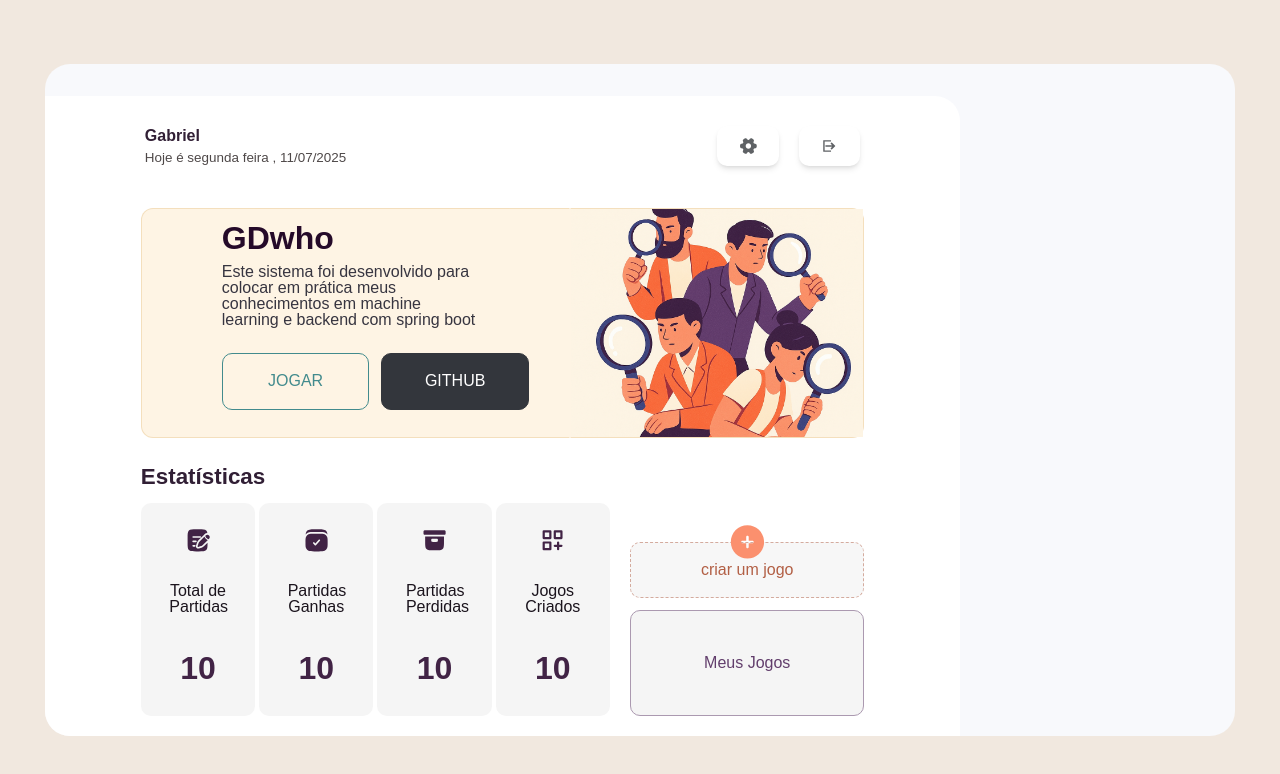
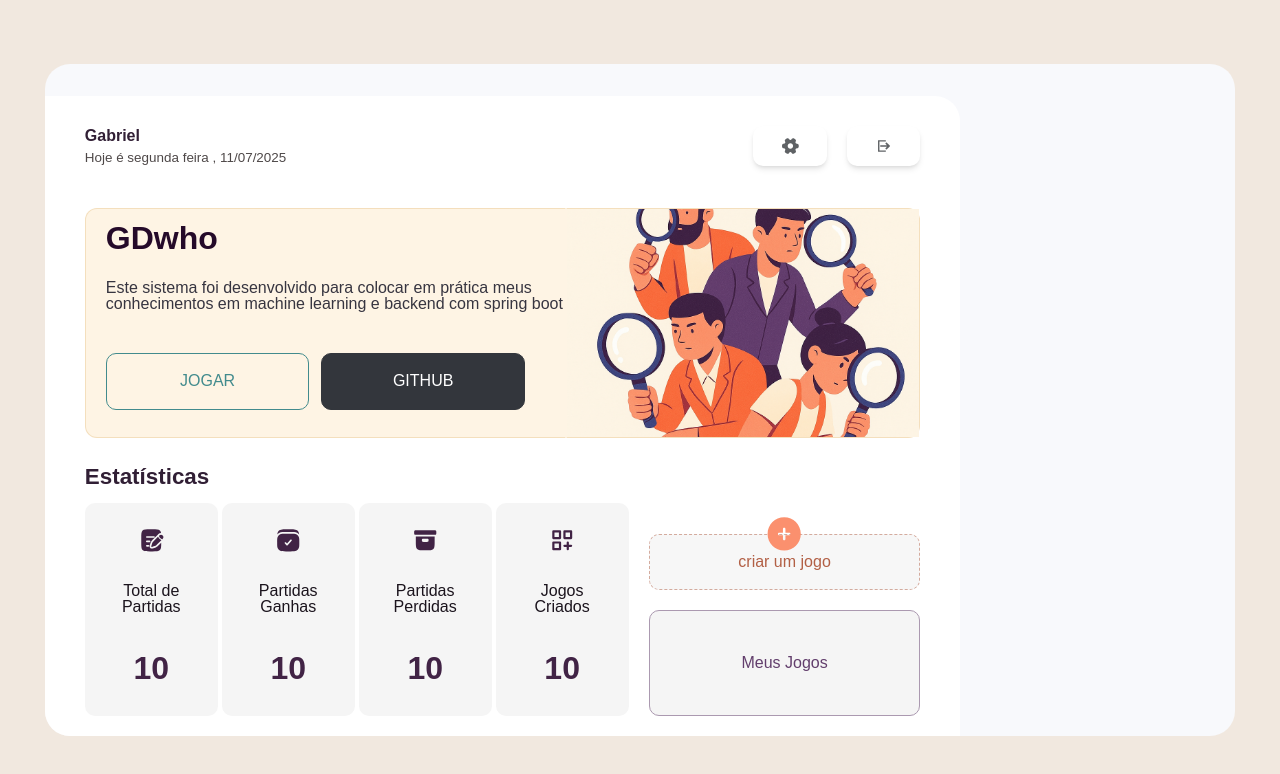
Before and after one commit to brownzini/gdwho, a Next.js app: page / in a window 1280 px wide. Shown: the top 774 px of the page. Built offline with nearby package versions, Linux system fonts and the light colour scheme.

Commit message:
[Feature]: Applies responsiveness to dashboard screen and md resolution

```diff
--- a/src/app/page.tsx
+++ b/src/app/page.tsx
@@ -4,7 +4,7 @@ export default function Home() {
   return (
     <div className="w-[100%] h-[100vh] flex items-center justify-center" >
       <div className=" w-[93%] h-[84%] 2xl:max-w-[1400px] flex items-center justify-center rounded-[25px] ">
-        <div className=" w-[100%] h-[100%] flex flex-col items-center justify-center ">
+        <div className=" w-[100%] h-[100%] max-h-[750px] flex flex-col items-center justify-center ">
           <div className="w-[100%] h-[5%] bg-[#F8F9FC] rounded-tl-[25px] rounded-tr-[25px] sm:rounded-tr-[0px]"></div>
           <div className="w-[100%] h-[100%] bg-[#F8F9FC] rounded-bl-[25px] flex justify-center items-center ">
             <div
@@ -21,7 +21,7 @@ export default function Home() {
         </div>
         <div
           className="
-          w-[30%] h-[100%]
+          w-[30%] h-[100%] max-h-[750px]
           bg-[#F8F9FC]
           rounded-tr-[25px] rounded-br-[25px]
           hidden md:flex
--- a/src/features/Dashboard/Card/styles.ts
+++ b/src/features/Dashboard/Card/styles.ts
@@ -1,7 +1,7 @@
 const cardStyles = {
   container: `
-        w-[100%] h-[40%]
-        md:pl-24 md:pr-24
+        w-[100%] h-[40%] max-h-[250px]
+        2xl:pl-24 2xl:pr-24
         sm:pl-10 sm:pr-10
         pl-7 pr-7
     `,
@@ -15,7 +15,7 @@ const cardStyles = {
         rounded-tl-[12px]
         rounded-bl-[12px]
         bg-[#FEF4E4]
-        pl-2 sm:pl-5 md:pl-20
+        pl-2 sm:pl-5 2xl:pl-20
         border-[1px] border-t-[#d2953238] border-l-[#d2953238] border-b-[#d2953238] border-r-[#FEF4E4]
     `,
   cardHeader: `
@@ -34,7 +34,7 @@ const cardStyles = {
         flex flex-col justify-center items-start
     `,
   CardSubTitle: `
-        w-[100%] md:w-[75%]
+        w-[100%] 2xl:w-[75%]
         font-["Roboto"] text-[#373540] text-left font-light text-[0.75rem] sm:text-[1rem] leading-[10px] sm:leading-[16px]
     `,
   cardFooter: `
--- a/src/features/Dashboard/Statistics/styles.ts
+++ b/src/features/Dashboard/Statistics/styles.ts
@@ -1,8 +1,8 @@
 const statisticsStyles = {
   container: `
-        w-[100%] h-[100%]
+        w-[100%] h-[100%] max-h-[300px]
         flex flex-col sm:flex-row items-center justify-center gap-5
-        pl-7 pr-7 pb-5 md:pl-24 md:pr-24 pl-10 pr-10
+        pl-7 pr-7 pb-5 2xl:pl-24 2xl:pr-24 pl-10 pr-10
     `,
   cardsArea: `
         w-[100%] h-[100%]
@@ -24,7 +24,7 @@ const statisticsStyles = {
   `,
   gameDetails: `
         w-[100%] sm:w-[50%] h-[100%]
-        flex flex-col items-center jusitfy-center sm:justify-end gap-2 md:gap-0
+        flex flex-col items-center jusitfy-center sm:justify-end gap-2 2xl:gap-0
   `,
   myGamesButtonTitle: `
       w-[100%] h-[100%]
--- a/src/shared/Header/styles.ts
+++ b/src/shared/Header/styles.ts
@@ -5,7 +5,7 @@ const headerStyle = {
       flex
       justify-between
       items-center
-      pl-7 pr-7 sm:pl-10 sm:pr-10 md:pl-25 md:pr-25
+      pl-7 pr-7 sm:pl-10 sm:pr-10 2xl:pl-25 2xl:pr-25
   `,
   description: `
      w-[100%] h-[100%]
```
Also changed, not shown: src/screens/DashboardScreen/index.tsx (line endings or trailing spaces).
